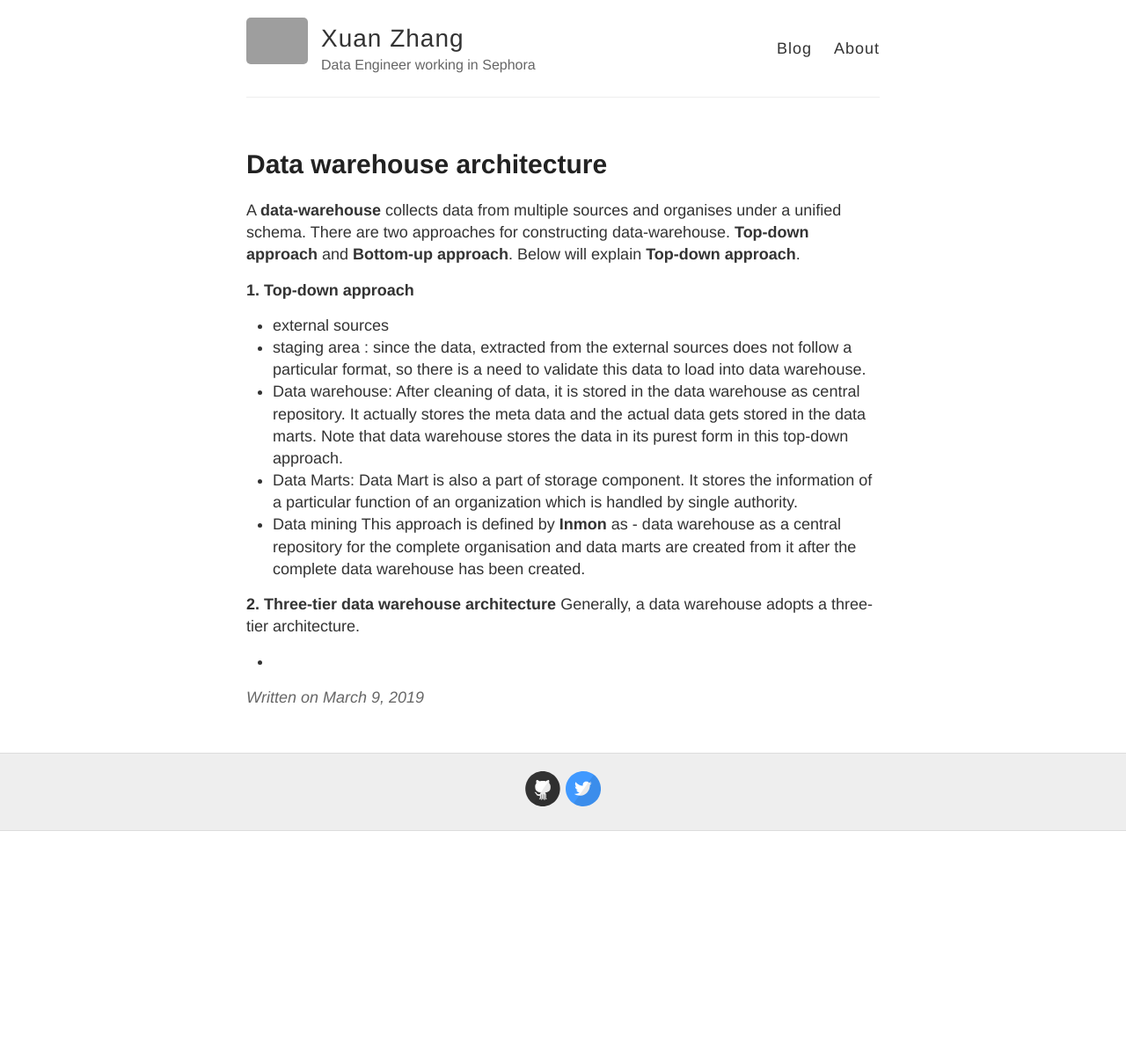
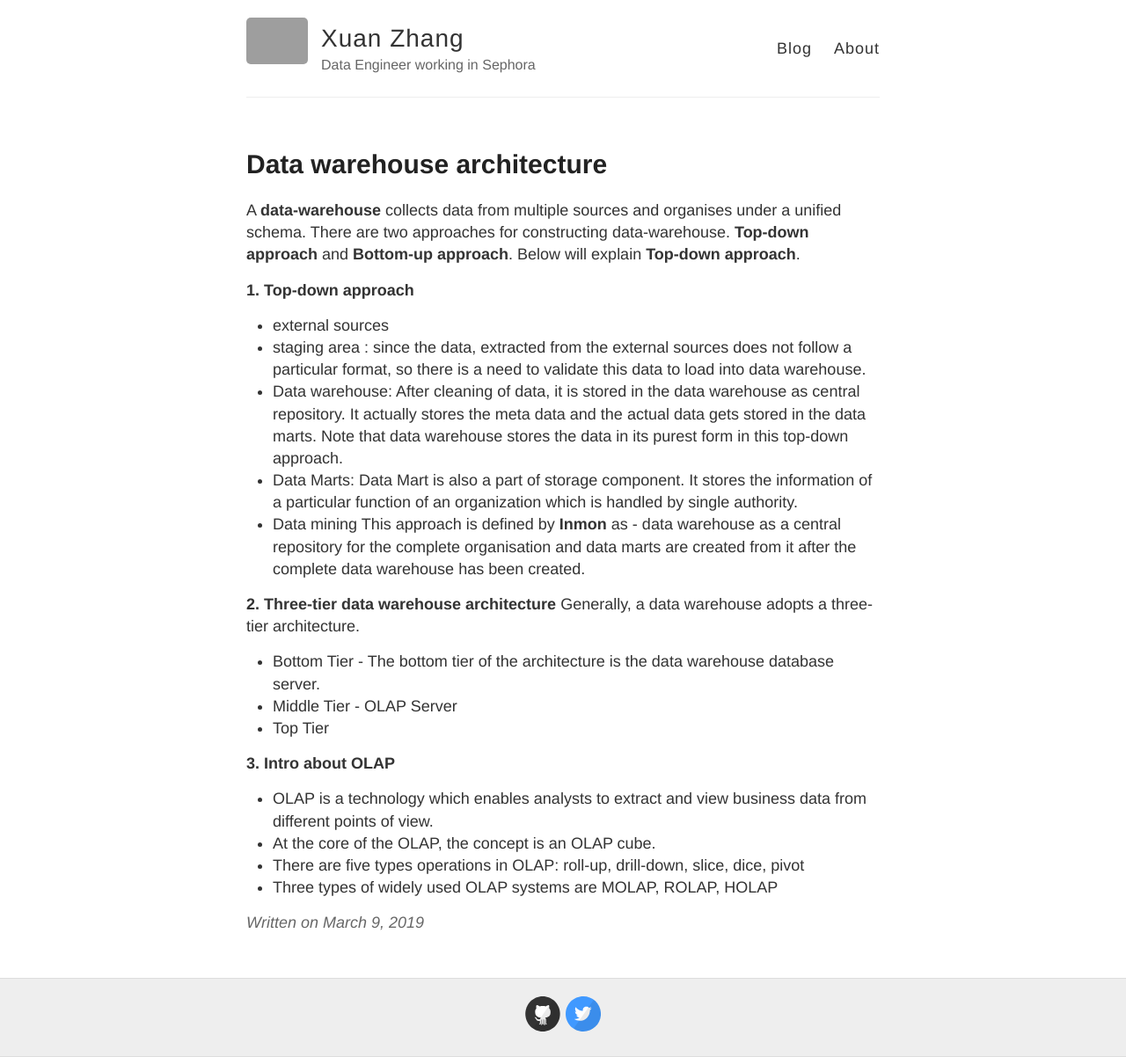
Before and after one commit to xuanz0216/xuanz0216.github.io, a Jekyll site: the page built from _posts/2019-3-9-Data-Warehouse-Architecture.md, in a window 1280 px wide. Shown: the whole page at 88% size. Built offline with Jekyll 4.4.1, drawn with Linux system fonts in a browser that asks for light colours; before the commit the page ends 945 px from its top, so only the background shows below that; grey boxes are pictures that could not be loaded.

Commit message:
finish data warehouse architrcture

```diff
--- a/_posts/2019-3-9-Data-Warehouse-Architecture.md
+++ b/_posts/2019-3-9-Data-Warehouse-Architecture.md
@@ -16,4 +16,12 @@ This approach is defined by **Inmon** as - data warehouse as a central repositor
 
 **2. Three-tier data warehouse architecture**
 Generally, a data warehouse adopts a three-tier architecture.
-*
+* Bottom Tier - The bottom tier of the architecture is the data warehouse database server.
+* Middle Tier - OLAP Server
+* Top Tier
+
+**3. Intro about OLAP**
+* OLAP is a technology which enables analysts to extract and view business data from different points of view.
+* At the core of the OLAP, the concept is an OLAP cube.
+* There are five types operations in OLAP: roll-up, drill-down, slice, dice, pivot
+* Three types of widely used OLAP systems are MOLAP, ROLAP, HOLAP
```
